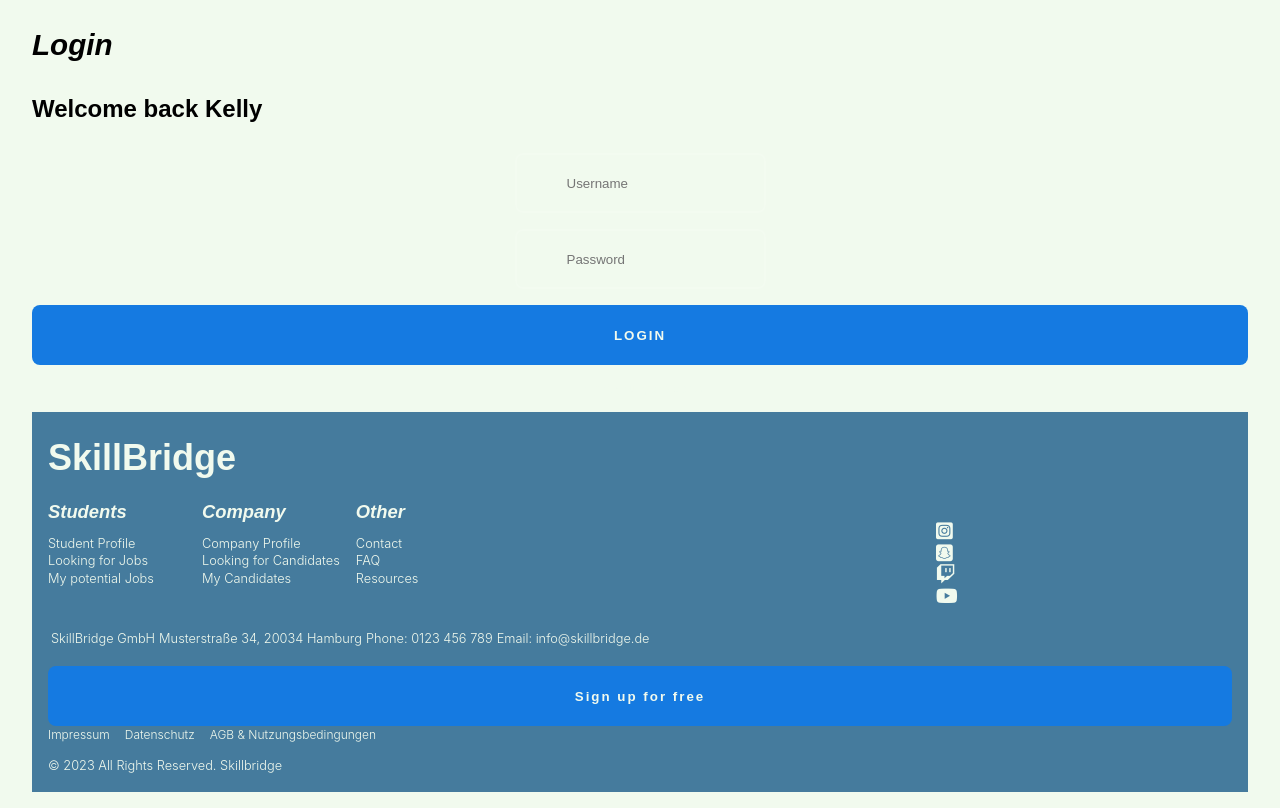
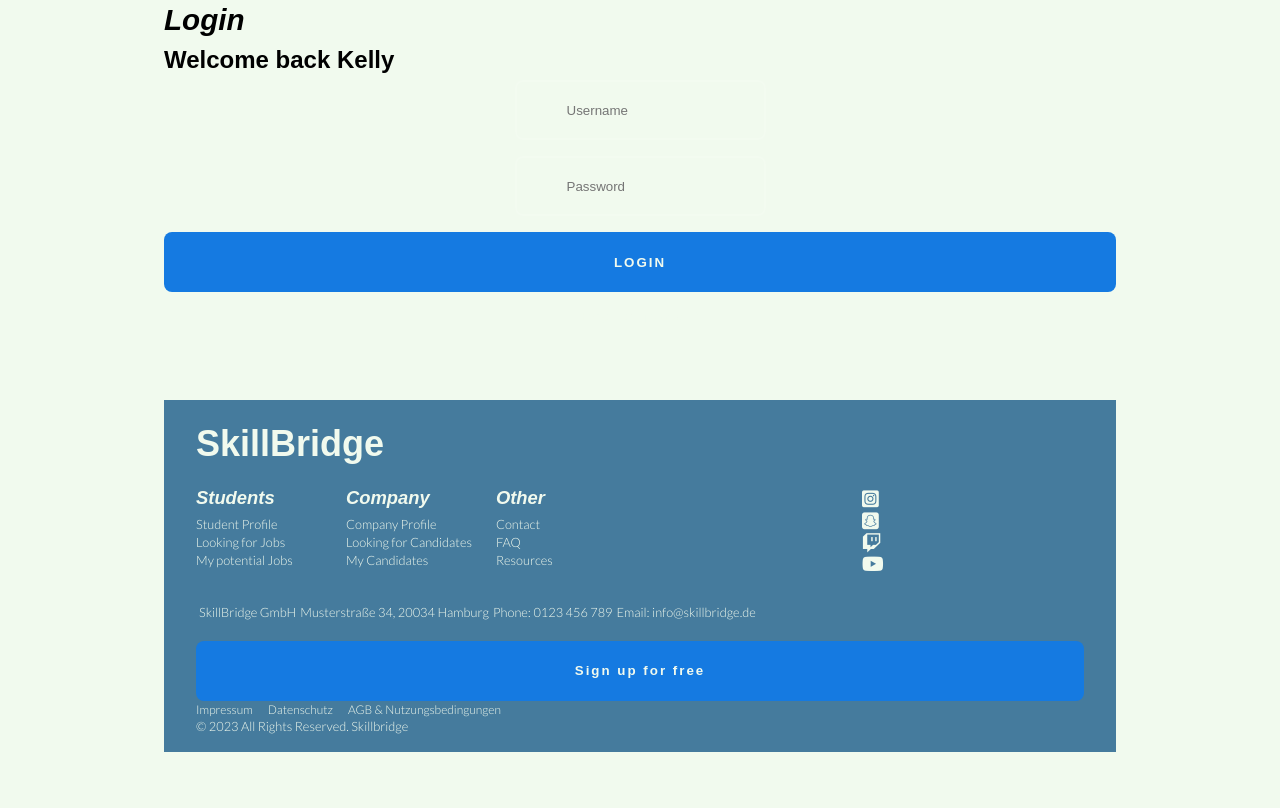
Before and after one commit to Akki-on-Rails/skill-bridge, a React (Create React App) app in the folder client/: page / in a window 1280 px wide. Built offline with nearby package versions, Linux system fonts and the light colour scheme; a web font is replaced by a local one.

Commit message:
styling index.js for max width and sticky footer

```diff
--- a/client/src/App.js
+++ b/client/src/App.js
@@ -1,13 +1,9 @@
 import logo from './logo.svg';
 import './App.scss';
-
-import LoginCard from './components/login-card';
 
 function App() {
   return (
     <div className="App">
-
-      {/* <LoginCard /> */}
       <header className="App-header">
         <img src={logo} className="App-logo" alt="logo" />
         <p>
@@ -22,6 +18,7 @@ function App() {
           Learn React
         </a>
       </header>
+
     </div>
   );
 }
--- a/client/src/components/footer.module.scss
+++ b/client/src/components/footer.module.scss
@@ -21,15 +21,16 @@ a {
   font-weight: $b-font-weight;
   background-color: $c-secondary;
   height: 100%;
-  padding: .1rem 1rem 0.3rem;
-  margin-top: 1rem;
+  padding: 1.5rem 2rem 1rem;
+  // margin-bottom: 1rem;
+  margin-top: auto;
 }
 
 
 .link_wrapper {
   display: flex;
   justify-content: space-between;
-  // flex-grow: 1;
+  margin-top: 1.5rem;
 }
 
 .section_container {
@@ -37,8 +38,9 @@ a {
   display: grid;
   justify-content: start;
   justify-items: start;
-	grid-gap: 1rem;
+	grid-gap: 1.5rem;
   grid-template-columns: repeat(2, 1fr);
+  margin-bottom: 2rem;
  }
 
 /* Screen larger than 600px? 2 column */
@@ -53,16 +55,13 @@ a {
 
 .social {
   width: 25%;
-  // padding-top: .5rem;
   font-size: 1.2rem;
   line-height: 1.35rem;
-  margin-top: 0;
-  padding-top: 0;
+
 }
 
 .footer_wrapper h4 {
-  // line-height: 0;
-  margin: 0 0 0.2rem;
+  margin-bottom: 0.5rem;
 }
 
 ul {
@@ -73,7 +72,3 @@ ul {
 .address {
   padding-bottom: 1rem;
 }
-
-// .legal_section {
-//   color: turquoise;
-// }
--- a/client/src/index.js
+++ b/client/src/index.js
@@ -8,14 +8,11 @@ import reportWebVitals from './reportWebVitals';
 const root = ReactDOM.createRoot(document.getElementById('root'));
 root.render(
   <React.StrictMode>
-    {/* <head>
-      <link href="../assets/css/fontawesome.css" rel="stylesheet">
-      <link href="../assets/css/brands.css" rel="stylesheet">
-      <link href="../assets/css/solid.css" rel="stylesheet">
-    </head> */}
     <body>
-      <LoginCard />
-      <Footer />
+      <div className={ 'body_wrapper' }>
+        <LoginCard />
+        <Footer />
+      </div>
     </body>
   </React.StrictMode>
 );
--- a/client/src/index.scss
+++ b/client/src/index.scss
@@ -1,25 +1,32 @@
 @import './styles/colors.module.scss';
 @import './styles/fonts.module.scss';
 
+* {
+  margin: 0;
+}
+
 body {
-  margin: 0;
-  font-family: -apple-system, BlinkMacSystemFont, 'Segoe UI', 'Roboto', 'Oxygen',
-    'Ubuntu', 'Cantarell', 'Fira Sans', 'Droid Sans', 'Helvetica Neue',
-    sans-serif;
-  -webkit-font-smoothing: antialiased;
-  -moz-osx-font-smoothing: grayscale;
+  width: 100vw;
+  font-family: $body-font;
+  box-sizing: border-box;
+	background-color: $c-background;
+}
+
+.body_wrapper {
+  min-height: 100vh;
+  display: flex;
+  flex-direction: column;
+  justify-content: center;
+  margin: 0 auto;
+  max-width: 1000px;
+  border-right: 1.5rem solid $c-background;
+  border-left: 1.5rem solid $c-background;
+  border-bottom: 3rem solid $c-background;
 }
 
 code {
   font-family: source-code-pro, Menlo, Monaco, Consolas, 'Courier New',
     monospace;
-}
-
-body {
-  /* height: 100%; */
-  margin: 1rem;
-	box-sizing: border-box;
-	background-color: $c-background;
 }
 
 @keyframes gradient {
@@ -28,20 +35,8 @@ body {
   }
 }
 
-/* body {
-  display: grid;
-  place-items: center;
-  margin: 0;
-  padding: 0 24px;
-  background-image: url("images/bg-wave.svg");
-  background-size: 2000px 1000px;
-  background-position: -500px 0;
-  color: #f9f9f9;
-  animation: gradient 40s infinite alternate linear;
-} */
-
-@media (width > 500px) {
-  body {
-    padding: 0;
-  }
-}
+// @media (width > 500px) {
+//   body {
+//     padding: 0;
+//   }
+// }
```
